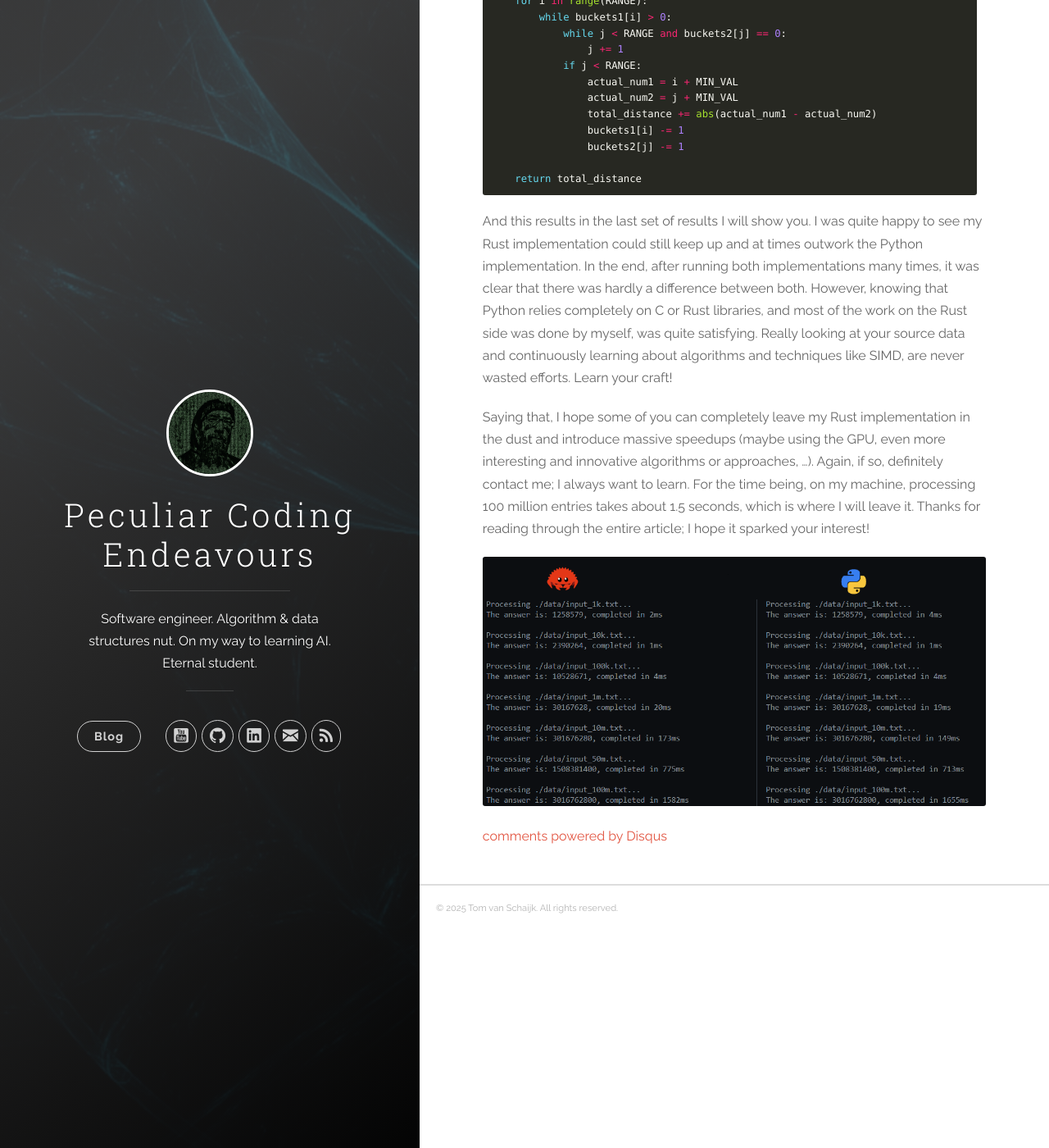
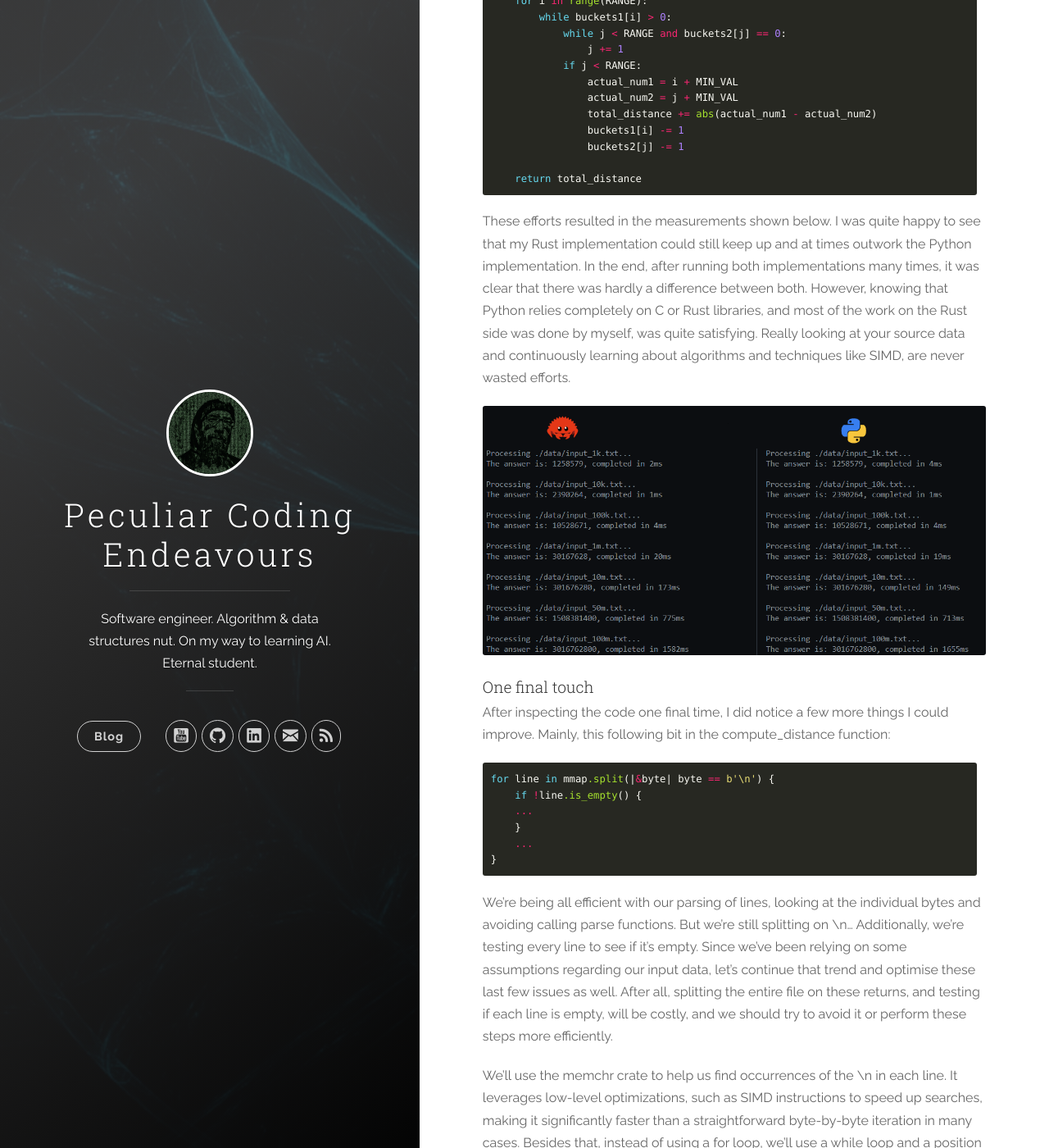
Before and after one commit to tomvanschaijk/tomvanschaijk.github.io, a Jekyll site: the page built from _posts/2025-01-25-advent-of-code-day-1-rust-vs-python.markdown, in a window 1280 px wide and 1400 px high, scrolled down 21446 px. Shown: the whole window at 82% size. Built offline with Jekyll 4.4.1, drawn with Linux system fonts in a browser that asks for light colours; nearby versions of some CDN libraries; comment, search, counter and statistics services are not loaded; some of the changed text lies outside the part shown.

Commit message:
Added final optimisation

````diff
--- a/_posts/2025-01-25-advent-of-code-day-1-rust-vs-python.markdown
+++ b/_posts/2025-01-25-advent-of-code-day-1-rust-vs-python.markdown
@@ -598,8 +598,120 @@
     return total_distance
 ```
 
-And this results in the last set of results I will show you. I was quite happy to see my Rust implementation could still keep up and at times outwork the Python implementation. In the end, after running both implementations many times, it was clear that there was hardly a difference between both. However, knowing that Python relies completely on C or Rust libraries, and most of the work on the Rust side was done by myself, was quite satisfying. Really looking at your source data and continuously learning about algorithms and techniques like SIMD, are never wasted efforts. Learn your craft!
-
-Saying that, I hope some of you can completely leave my Rust implementation in the dust and introduce massive speedups (maybe using the GPU, even more interesting and innovative algorithms or approaches, ...). Again, if so, definitely contact me; I always want to learn. For the time being, on my machine, processing 100 million entries takes about 1.5 seconds, which is where I will leave it. Thanks for reading through the entire article; I hope it sparked your interest!
+These efforts resulted in the measurements shown below. I was quite happy to see that my Rust implementation could still keep up and at times outwork the Python implementation. In the end, after running both implementations many times, it was clear that there was hardly a difference between both. However, knowing that Python relies completely on C or Rust libraries, and most of the work on the Rust side was done by myself, was quite satisfying. Really looking at your source data and continuously learning about algorithms and techniques like SIMD, are never wasted efforts.
 
 ![bucketsort]({{ site.url }}/assets/aoc_rust_python/bucketsort.png)
+
+#### One final touch
+
+After inspecting the code one final time, I did notice a few more things I could improve. Mainly, this following bit in the compute_distance function:
+
+``` rust
+for line in mmap.split(|&byte| byte == b'\n') {
+    if !line.is_empty() {
+    ...
+    }
+    ...
+}
+```
+
+We're being all efficient with our parsing of lines, looking at the individual bytes and avoiding calling parse functions. But we're still splitting on \n... Additionally, we're testing every line to see if it's empty. Since we've been relying on some assumptions regarding our input data, let's continue that trend and optimise these last few issues as well. After all, splitting the entire file on these returns, and testing if each line is empty, will be costly, and we should try to avoid it or perform these steps more efficiently.
+
+We'll use the memchr crate to help us find occurrences of the \n in each line. It leverages low-level optimizations, such as SIMD instructions to speed up searches, making it significantly faster than a straightforward byte-by-byte iteration in many cases. Besides that, instead of using a for loop, we'll use a while loop and a position index to read the file in byte chunks. We'll start at position 0, look for the first occurrence of \n in the memory-mapped file, and process the chunk of bytes that we get. We'll then update the position counter, and repeat until we processed the entire memory-map.
+
+``` rust
+fn compute_distance(file_path: &str) -> Result<i64> {
+    // Define the range for 5-digit numbers
+    const MIN_VAL: i64 = 10_000;
+    const MAX_VAL: i64 = 99_999;
+    const RANGE: usize = (MAX_VAL - MIN_VAL + 1) as usize;
+
+    // Initialize buckets
+    let mut buckets1 = vec![0i32; RANGE];
+    let mut buckets2 = vec![0i32; RANGE];
+
+    // Open file and memory-map it
+    let file = File::open(file_path).context("Failed to open file")?;
+    let mmap = unsafe { Mmap::map(&file).context("Failed to memory-map file")? };
+
+    // Chunk the file by looking for the \n
+    let mut pos = 0;
+    while pos < mmap.len() {
+        let end = match memchr(b'\n', &mmap[pos..]) {
+            Some(p) => pos + p,
+            None => mmap.len(),
+        };
+
+        let line = &mmap[pos..end - 1];
+        pos = end + 1;
+
+        if line.len() >= 11 {
+            if let Some((num1, num2)) = parse_line(line) {
+                unsafe {
+                    *buckets1.get_unchecked_mut((num1 - MIN_VAL) as usize) += 1;
+                    *buckets2.get_unchecked_mut((num2 - MIN_VAL) as usize) += 1;
+                }
+            }
+        }
+    }
+
+    // Compute total distance
+    let mut total_distance = 0i64;
+    let mut j = 0;
+    (0..RANGE).for_each(|i| {
+        while buckets1[i] > 0 {
+            while j < RANGE && buckets2[j] == 0 {
+                j += 1;
+            }
+
+            if j >= RANGE {
+                break;
+            }
+
+            let count = std::cmp::min(buckets1[i], buckets2[j]);
+            let diff = (i as i64 - j as i64).abs();
+            total_distance += count as i64 * diff;
+            buckets1[i] -= count;
+            buckets2[j] -= count;
+        }
+    });
+
+    Ok(total_distance)
+}
+```
+
+Let's also change the way we parse lines. Nothing overly crazy, however: we'll remove the use of SIMD from handling of the byte arrays, and we'll instead sprinkle some unsafe code in there. Again, we're really relying on the assumptions we placed on the data, having chunks of 11 bytes. We will, however, add a check in there to see if the byte at index 5 is indead a space. For readability, we moved the parsing bit of our logic to another function. We'll annotate it with an inline(always) attribute, so that the compiler always inlines the code instead of having millions of calls to a separate function. Some experimentation showed that these changes also shaved of some tens of milliseconds on the largest files.
+
+``` rust
+fn parse_line(bytes: &[u8]) -> Option<(i64, i64)> {
+    if bytes.len() < 11 || unsafe { *bytes.get_unchecked(5) } != b' ' {
+        return None;
+    }
+
+    // Unsafe slice access (validated by line length check)
+    let num1 = parse_digits(unsafe { bytes.get_unchecked(0..5) })?;
+    let num2 = parse_digits(unsafe { bytes.get_unchecked(6..11) })?;
+
+    Some((num1, num2))
+}
+
+#[inline(always)]
+fn parse_digits(bytes: &[u8]) -> Option<i64> {
+    if bytes.len() != 5 {
+        return None;
+    }
+
+    // Safe to parse now
+    let d0 = (bytes[0] - b'0') as i64;
+    let d1 = (bytes[1] - b'0') as i64;
+    let d2 = (bytes[2] - b'0') as i64;
+    let d3 = (bytes[3] - b'0') as i64;
+    let d4 = (bytes[4] - b'0') as i64;
+
+    Some(d0 * 10000 + d1 * 1000 + d2 * 100 + d3 * 10 + d4)
+}
+```
+
+And this results in the final set of results I will show you. I'm glad to see we're shaving off another few 100ms from the 100M entry file. On a relative scale, that's about 20% of a speed increase, which is pretty amazing. These changes bring the measurements within a few 10's of ms of just reading the file without performing processing at all, so I'm going to leave it at that. However, I hope some of you can completely leave my Rust implementation in the dust and introduce massive speedups (maybe using the GPU, even more interesting and innovative algorithms or approaches, ...). Again, if so, definitely contact me; I always want to learn. For the time being, on my machine, loading the file and processing 100 million entries takes about 1.3 seconds, which is fine by me. Thanks for reading through the entire article; I hope it sparked your interest!
+
+![bucketsort]({{ site.url }}/assets/aoc_rust_python/bucketsort_final.png)
````
Also changed, not shown: assets/aoc_rust_python/bucketsort_final.png (added), 13 other files.
